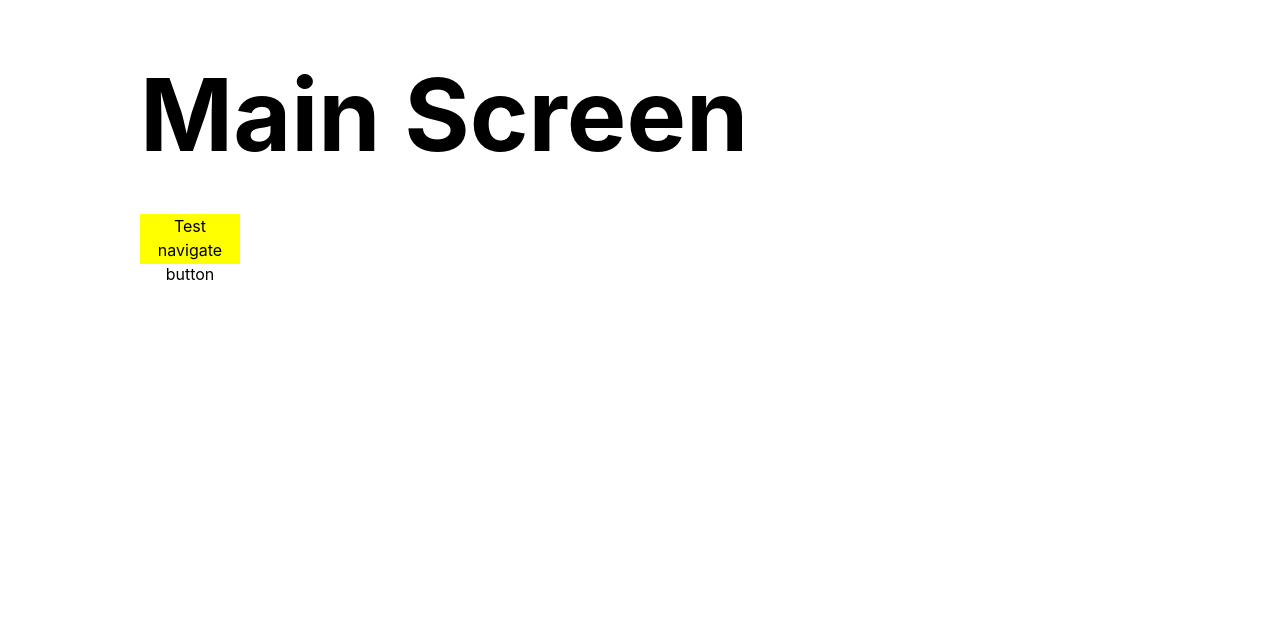
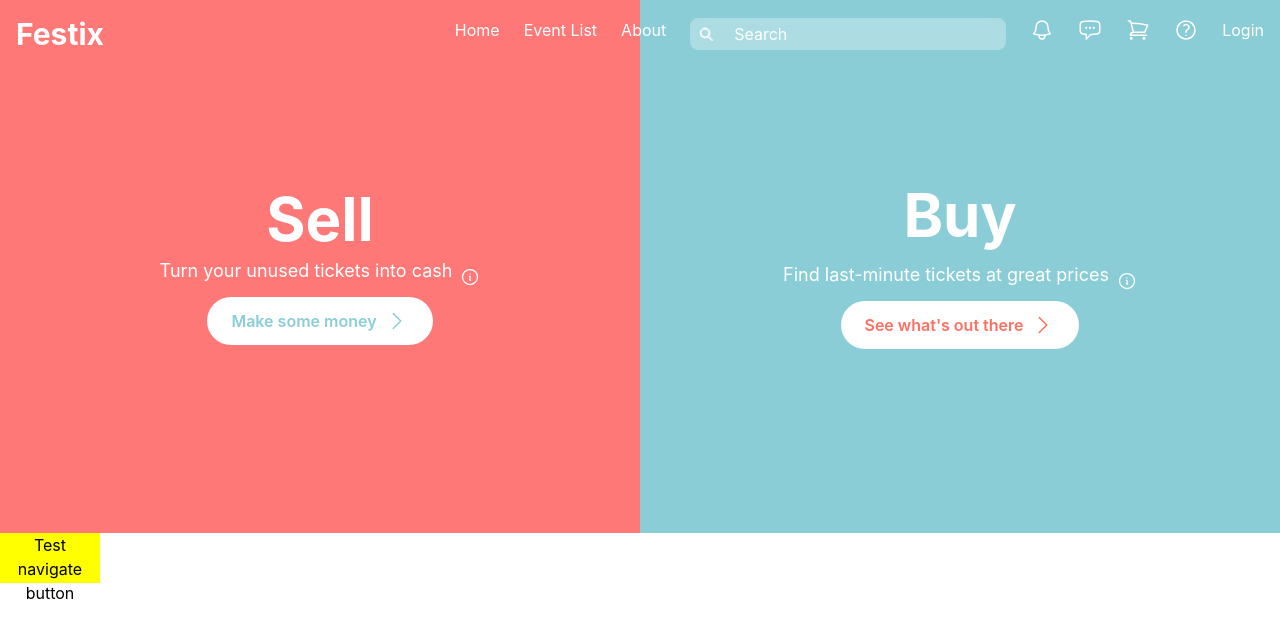
Before and after one commit to Pinlo754/TicketResell, a React (Create React App) app in the folder ticket-resell/: page /main in a window 1280 px wide. Shown: the top 638 px of the page. Built offline with nearby package versions, Linux system fonts and the light colour scheme.

Commit message:
NavBar, Banner

```diff
--- a/ticket-resell/package.json
+++ b/ticket-resell/package.json
@@ -3,6 +3,8 @@
   "version": "0.1.0",
   "private": true,
   "dependencies": {
+    "@fortawesome/free-solid-svg-icons": "^6.6.0",
+    "@fortawesome/react-fontawesome": "^0.2.2",
     "@testing-library/jest-dom": "^5.17.0",
     "@testing-library/react": "^13.4.0",
     "@testing-library/user-event": "^13.5.0",
@@ -45,6 +47,6 @@
   "devDependencies": {
     "autoprefixer": "^10.4.20",
     "postcss": "^8.4.45",
-    "tailwindcss": "^3.4.10"
+    "tailwindcss": "^3.4.13"
   }
 }
--- a/ticket-resell/src/pages/MainScreen/index.tsx
+++ b/ticket-resell/src/pages/MainScreen/index.tsx
@@ -3,22 +3,113 @@ import { NavigateFunction, useNavigate } from "react-router-dom";
 
 const MainScreen = () => {
   const navigate: NavigateFunction = useNavigate();
+
   return (
     <div className="w-screen h-dvh">
-      <div className="max-w-screen-lg h-screen mx-auto py-10 px-3 flex flex-col">
-        <div>
-          <p className="font-bold text-[100px] mb-6 text-black">
-            Main Screen
-          </p>
+      {/* NavBar */}
+      <nav className="absolute top-0 left-0 w-full bg-transparent p-4 z-10">
+      <div className="max-w-8xl mx-auto flex justify-between items-center">
+        {/* Logo */}
+        <div className="text-white text-3xl font-bold hover:text-gray-200 cursor-pointer">Festix</div>
+          {/* Menu */}
+         <ul className="flex space-x-6">
+            <li className="text-white hover:text-gray-200 cursor-pointer">Home</li>
+            <li className="text-white hover:text-gray-200 cursor-pointer">Event List</li>
+            <li className="text-white hover:text-gray-200 cursor-pointer">About</li>
 
-          <button
-            className="bg-[yellow] text-black w-[100px] h-[50px] mx-auto"
-            onClick={() => navigate(-1)}
-          >
-            Test navigate button
+            {/* Search */}
+            <li className="text-white">
+              <div className="relative bg-white/30 backdrop-blur rounded-lg px-3 py-1 flex items-center hover:bg-white/40">
+                <div className="absolute left-2 pointer-events-auto">
+                    <svg xmlns="http://www.w3.org/2000/svg" className="w-4 h-4 text-current" fill="none" viewBox="0 0 24 24" stroke="currentColor" strokeWidth={1.5}>
+                      <path strokeLinecap="round" strokeLinejoin="round" d="M10.5 3a7.5 7.5 0 015.775 12.425l5.35 5.35a.75.75 0 11-1.06 1.06l-5.35-5.35A7.5 7.5 0 1110.5 3zm0 1.5a6 6 0 100 12 6 6 0 000-12z" />
+                    </svg>
+                  </div>
+                <input type="text" placeholder="Search" className="pl-8 pr-3 text-current bg-transparent outline-none w-full placeholder-white caret-gray- focus:text-gray-200"/>
+              </div>
+            </li>
+
+            {/* Notification */}
+            <li className="text-white hover:text-gray-200 cursor-pointer">
+              <svg xmlns="http://www.w3.org/2000/svg" className="w-6 h-6 text-current" fill="none" viewBox="0 0 24 24" stroke-width="1.5" stroke="currentColor">
+                <path stroke-linecap="round" stroke-linejoin="round" d="M14.857 17.082a23.848 23.848 0 0 0 5.454-1.31A8.967 8.967 0 0 1 18 9.75V9A6 6 0 0 0 6 9v.75a8.967 8.967 0 0 1-2.312 6.022c1.733.64 3.56 1.085 5.455 1.31m5.714 0a24.255 24.255 0 0 1-5.714 0m5.714 0a3 3 0 1 1-5.714 0" />
+              </svg>
+            </li>
+
+            {/* Chat */}
+            <li className="text-white hover:text-gray-200 cursor-pointer">
+              <svg xmlns="http://www.w3.org/2000/svg" className="w-6 h-6 text-current" fill="none" viewBox="0 0 24 24" stroke-width="1.5" stroke="currentColor">
+                <path stroke-linecap="round" stroke-linejoin="round" d="M8.625 9.75a.375.375 0 1 1-.75 0 .375.375 0 0 1 .75 0Zm0 0H8.25m4.125 0a.375.375 0 1 1-.75 0 .375.375 0 0 1 .75 0Zm0 0H12m4.125 0a.375.375 0 1 1-.75 0 .375.375 0 0 1 .75 0Zm0 0h-.375m-13.5 3.01c0 1.6 1.123 2.994 2.707 3.227 1.087.16 2.185.283 3.293.369V21l4.184-4.183a1.14 1.14 0 0 1 .778-.332 48.294 48.294 0 0 0 5.83-.498c1.585-.233 2.708-1.626 2.708-3.228V6.741c0-1.602-1.123-2.995-2.707-3.228A48.394 48.394 0 0 0 12 3c-2.392 0-4.744.175-7.043.513C3.373 3.746 2.25 5.14 2.25 6.741v6.018Z" />
+              </svg>
+            </li>
+
+            {/* Cart */}
+            <li className="text-white hover:text-gray-200 cursor-pointer">
+              <svg xmlns="http://www.w3.org/2000/svg" className="w-6 h-6 text-current" fill="none" viewBox="0 0 24 24" stroke-width="1.5" stroke="currentColor">
+                <path stroke-linecap="round" stroke-linejoin="round" d="M2.25 3h1.386c.51 0 .955.343 1.087.835l.383 1.437M7.5 14.25a3 3 0 0 0-3 3h15.75m-12.75-3h11.218c1.121-2.3 2.1-4.684 2.924-7.138a60.114 60.114 0 0 0-16.536-1.84M7.5 14.25 5.106 5.272M6 20.25a.75.75 0 1 1-1.5 0 .75.75 0 0 1 1.5 0Zm12.75 0a.75.75 0 1 1-1.5 0 .75.75 0 0 1 1.5 0Z" />
+              </svg>
+            </li>
+
+            {/* Q&A */}
+            <li className="text-white hover:text-gray-200 cursor-pointer">
+              <svg xmlns="http://www.w3.org/2000/svg" className="w-6 h-6 text-current" fill="none" viewBox="0 0 24 24" stroke-width="1.5" stroke="currentColor">
+                <path stroke-linecap="round" stroke-linejoin="round" d="M9.879 7.519c1.171-1.025 3.071-1.025 4.242 0 1.172 1.025 1.172 2.687 0 3.712-.203.179-.43.326-.67.442-.745.361-1.45.999-1.45 1.827v.75M21 12a9 9 0 1 1-18 0 9 9 0 0 1 18 0Zm-9 5.25h.008v.008H12v-.008Z" />
+              </svg>
+            </li>
+            <li className="text-white hover:text-gray-200 cursor-pointer">Login</li>
+         </ul>
+      </div>
+     </nav>
+
+      {/* Banner */}
+      <div className="w-screen h-2/3 flex">
+        {/* Section 1 */}
+        <div className="bg-[#FF7878] w-1/2 flex flex-col justify-center items-center">
+          {/* Headline */}
+          <h1 className="font-montserrat text-6xl text-white font-bold mb-2">Sell</h1>
+          {/* Sub-Headline */}
+          <div className="flex items-center">
+            <p className="font-open-sans text-white text-lg mb-3">Turn your unused tickets into cash</p>
+            <svg xmlns="http://www.w3.org/2000/svg" className="w-5 h-5 ml-2 text-white hover:text-gray-200 cursor-pointer" fill="none" viewBox="0 0 24 24" stroke-width="1.5" stroke="currentColor">
+              <path stroke-linecap="round" stroke-linejoin="round" d="m11.25 11.25.041-.02a.75.75 0 0 1 1.063.852l-.708 2.836a.75.75 0 0 0 1.063.853l.041-.021M21 12a9 9 0 1 1-18 0 9 9 0 0 1 18 0Zm-9-3.75h.008v.008H12V8.25Z" />
+            </svg>
+          </div>
+          {/* Button */}
+          <button className="font-poppins bg-white text-[#8ACDD7] px-6 py-3 rounded-full font-semibold flex items-center hover:translate-x-3 transition ease-in-out delay-150 duration-300 hover:shadow-xl hover:ring-2 hover:ring-[#8ACDD7] ">
+            Make some money
+            <svg xmlns="http://www.w3.org/2000/svg" className="w-6 h-6 ml-2 mr-0 text-current" fill="none" viewBox="0 0 24 24" stroke="currentColor" strokeWidth={1.5}>
+              <path stroke-linecap="round" stroke-linejoin="round" d="m8.25 4.5 7.5 7.5-7.5 7.5" />
+            </svg>
+          </button>
+        </div>
+
+        {/* Section 2 */}
+        <div className="bg-[#8ACDD7] w-1/2 flex flex-col justify-center items-center">
+          {/* Headline */}
+          <h1 className="font-montserrat text-6xl text-white font-bold mb-4">Buy</h1>
+          {/* Sub-Headline */}
+          <div className="flex items-center">
+            <p className="font-open-sans text-white text-lg mb-3">Find last-minute tickets at great prices</p>
+            <svg xmlns="http://www.w3.org/2000/svg" className="w-5 h-5 ml-2 text-white hover:text-gray-200 cursor-pointer" fill="none" viewBox="0 0 24 24" stroke-width="1.5" stroke="currentColor">
+              <path stroke-linecap="round" stroke-linejoin="round" d="m11.25 11.25.041-.02a.75.75 0 0 1 1.063.852l-.708 2.836a.75.75 0 0 0 1.063.853l.041-.021M21 12a9 9 0 1 1-18 0 9 9 0 0 1 18 0Zm-9-3.75h.008v.008H12V8.25Z" />
+            </svg>
+          </div>
+          {/* Button */}
+          <button className="bg-white text-[#FF6F61] px-6 py-3 rounded-full font-semibold flex items-center hover:translate-x-3 transition ease-in-out delay-150 duration-300 hover:shadow-xl hover:ring-2 hover:ring-[#FF6F61]">
+            See what's out there
+            <svg xmlns="http://www.w3.org/2000/svg" className="w-6 h-6 ml-2 mr-0 text-current " fill="none" viewBox="0 0 24 24" stroke="currentColor" strokeWidth={1.5}>
+              <path stroke-linecap="round" stroke-linejoin="round" d="m8.25 4.5 7.5 7.5-7.5 7.5" />
+            </svg>
           </button>
         </div>
       </div>
+
+      <button
+        className="bg-[yellow] text-black w-[100px] h-[50px] mx-auto"
+        onClick={() => navigate(-1)}
+      >
+        Test navigate button
+      </button>
     </div>
   );
 };
```
Also changed, not shown: 1 other file (tests, documents, lock files or other folders).
